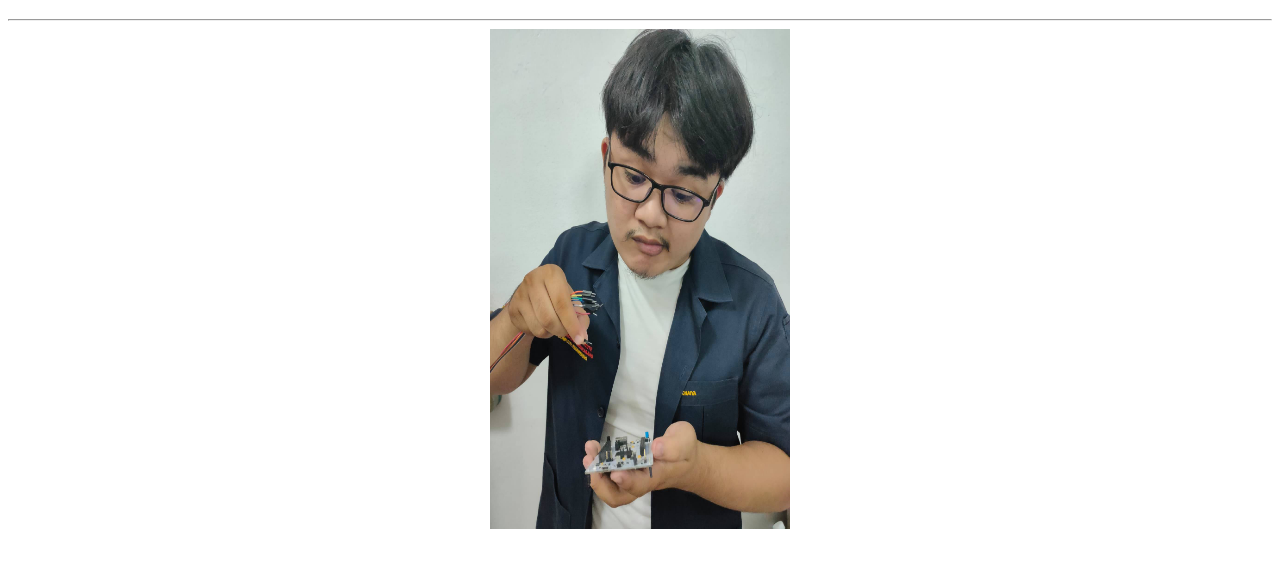
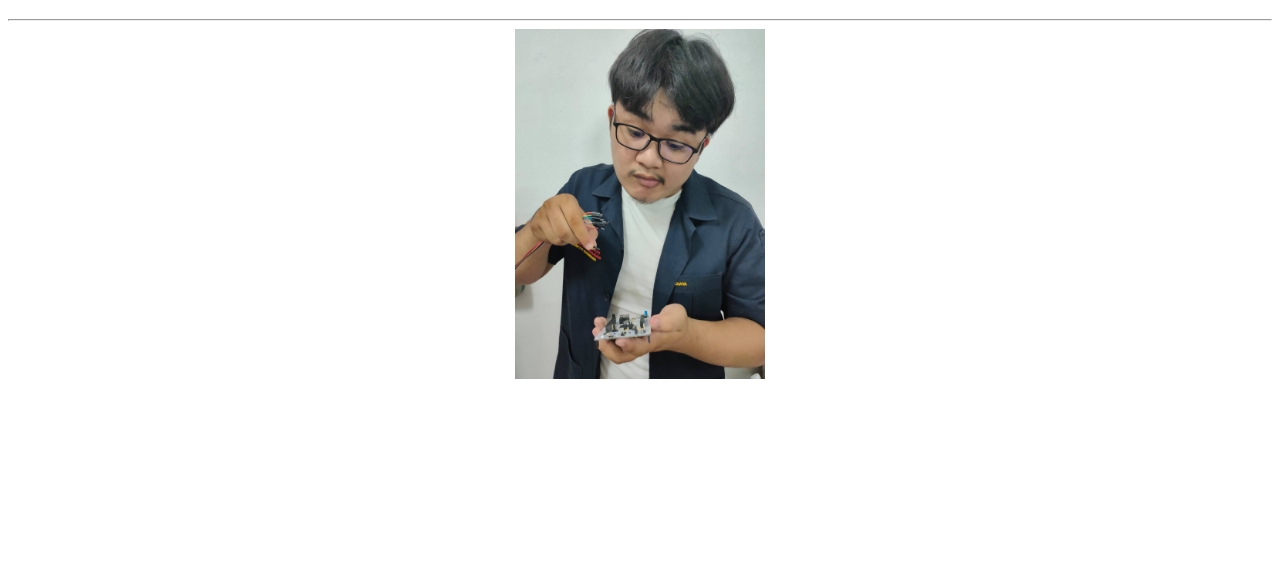
Before and after one commit to Chaiyarattana/chaiyarattana.github.io, a plain HTML site: page index.html in a window 1280 px wide. Shown: the part 61-628 px from the top of the page. Drawn offline with Linux system fonts and the light colour scheme.

Commit message:
Update index.html

```diff
--- a/index.html
+++ b/index.html
@@ -7,7 +7,7 @@
 
 <h1 align="center">CHAIYA RATTANAPATIMAKUM</h1>
 <hr>
-<div align = "center"> <img src="/image/It'sme.jpg"  width="300" height="500"> </div>
+<div align = "center"> <img src="/image/It'sme.jpg"  width="250" height="350"> </div>
 
 </body>
 </html>
```
